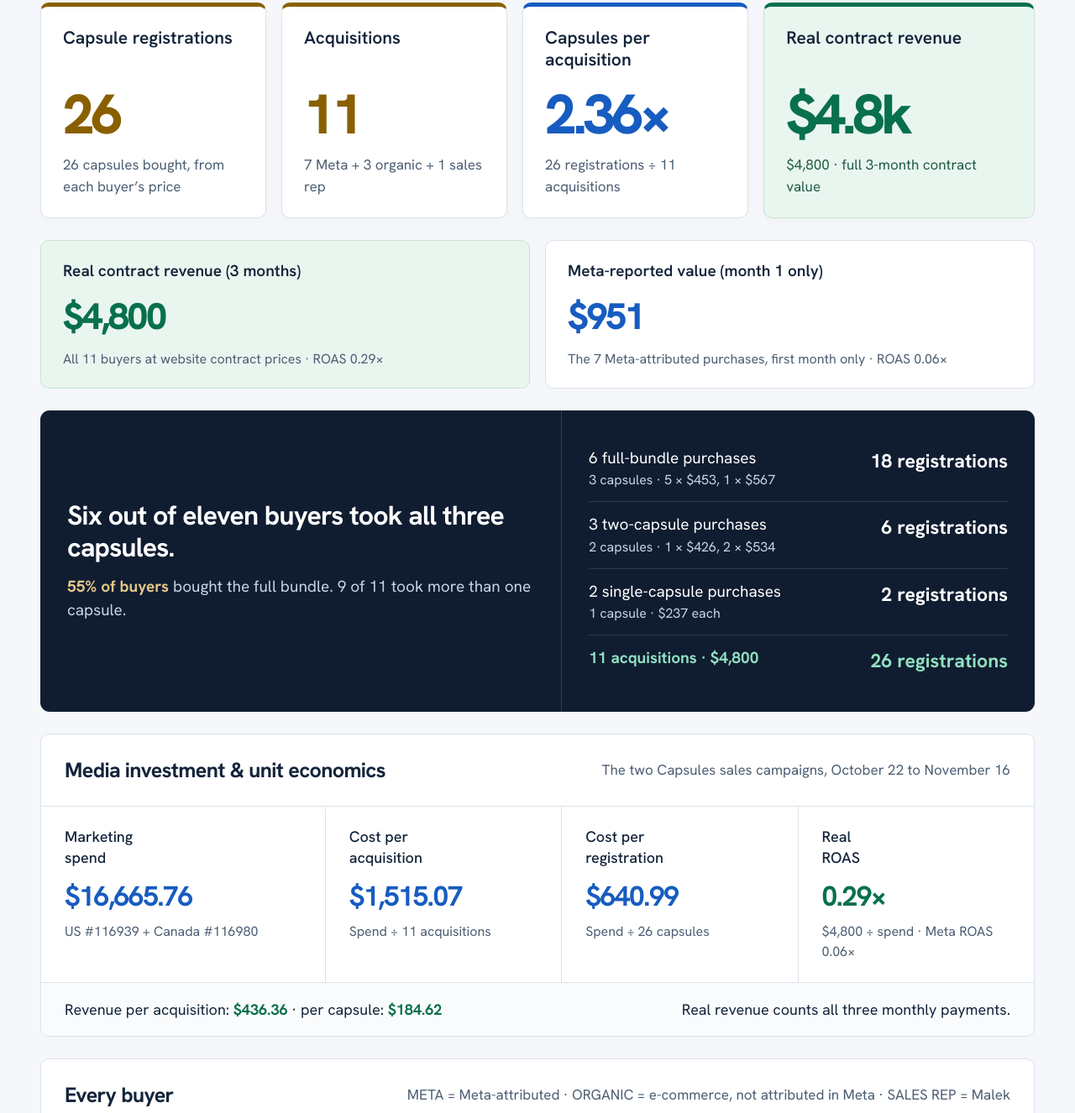
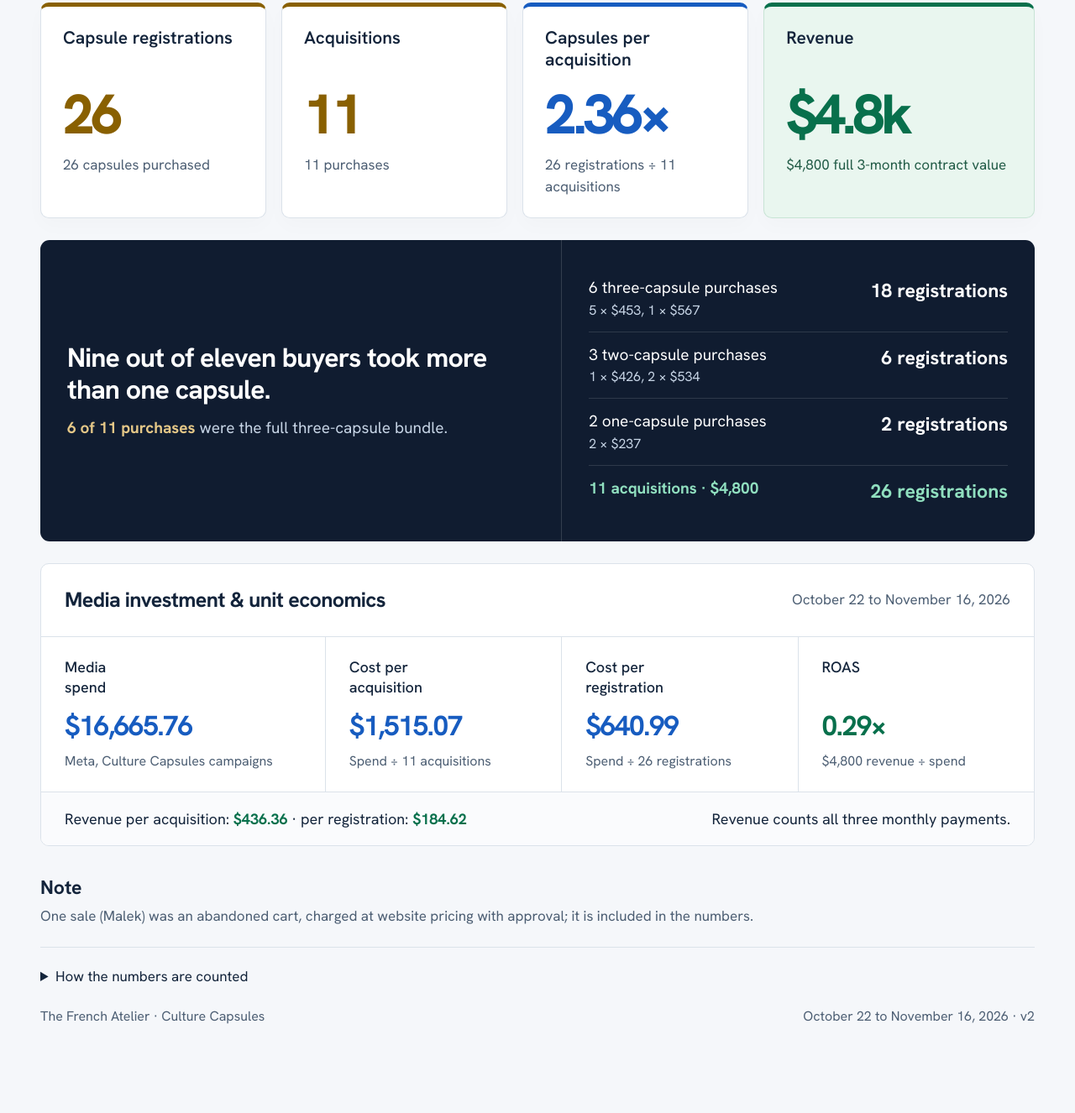
Before and after one commit to gitteromri-ux/french-capsules-week-one, a plain HTML site: page v2/index.html in a window 1280 px wide. Shown: the part 313-1639 px from the top of the page at 84% size. After the commit the page ends 1566 px from the top, so only its background shows below. Drawn offline with Linux system fonts and the light colour scheme.

Commit message:
v2: combined CFO view Oct 22-Nov 16: 11 acquisitions, 26 registrations, $4,800 revenue, spend $16,665.76

```diff
--- a/v2/index.html
+++ b/v2/index.html
@@ -38,62 +38,45 @@ footer{padding:22px 0 30px;font-size:16px;color:var(--muted)}summary{cursor:poin
 <body>
 <div class="brandbar"><div class="wrap"><div class="brand">The French Atelier</div><span>Culture Capsules</span></div></div>
 <main class="wrap">
- <header><div><h1>French Capsules.<br>Pilot results.</h1><p>Paid acquisition pilot · updated v2 · <a href="../">Week 1 version</a></p></div><div class="period"><strong>October 22 to November 16</strong><span>2026 · Israel time · USD</span></div></header>
+  <header><div><h1>French Capsules.<br>Pilot results.</h1><p>Paid acquisition pilot · updated v2 · <a href="../">Week 1 version</a></p></div><div class="period"><strong>October 22 to November 16</strong><span>2026 · Israel time · USD</span></div></header>
 <section class="results" aria-label="Core results">
- <article class="result volume"><h2>Capsule registrations</h2><div class="number">26</div><p>26 capsules bought, from each buyer’s price</p></article>
- <article class="result volume"><h2>Acquisitions</h2><div class="number">11</div><p>7 Meta + 3 organic + 1 sales rep</p></article>
+ <article class="result volume"><h2>Capsule registrations</h2><div class="number">26</div><p>26 capsules purchased</p></article>
+ <article class="result volume"><h2>Acquisitions</h2><div class="number">11</div><p>11 purchases</p></article>
  <article class="result ratio"><h2>Capsules per acquisition</h2><div class="number">2.36×</div><p>26 registrations ÷ 11 acquisitions</p></article>
- <article class="result value"><h2>Real contract revenue</h2><div class="number">$4.8k</div><p>$4,800 · full 3-month contract value</p></article>
-</section>
-<section class="vs" aria-label="Revenue comparison">
- <article class="real"><h3>Real contract revenue (3 months)</h3><div class="big">$4,800</div><p>All 11 buyers at website contract prices · ROAS 0.29×</p></article>
- <article class="metav"><h3>Meta-reported value (month 1 only)</h3><div class="big">$951</div><p>The 7 Meta-attributed purchases, first month only · ROAS 0.06×</p></article>
+ <article class="result value"><h2>Revenue</h2><div class="number">$4.8k</div><p>$4,800 full 3-month contract value</p></article>
 </section>
 <section class="bundle">
- <div class="bundle-copy"><h2>Six out of eleven buyers took all three capsules.</h2><p><strong>55% of buyers</strong> bought the full bundle. 9 of 11 took more than one capsule.</p></div>
+ <div class="bundle-copy"><h2>Nine out of eleven buyers took more than one capsule.</h2><p><strong>6 of 11 purchases</strong> were the full three-capsule bundle.</p></div>
  <div class="bundle-math">
-  <div class="math-row"><span>6 full-bundle purchases<small>3 capsules · 5 × $453, 1 × $567</small></span><strong>18 registrations</strong></div>
-  <div class="math-row"><span>3 two-capsule purchases<small>2 capsules · 1 × $426, 2 × $534</small></span><strong>6 registrations</strong></div>
-  <div class="math-row"><span>2 single-capsule purchases<small>1 capsule · $237 each</small></span><strong>2 registrations</strong></div>
+  <div class="math-row"><span>6 three-capsule purchases<small>5 × $453, 1 × $567</small></span><strong>18 registrations</strong></div>
+  <div class="math-row"><span>3 two-capsule purchases<small>1 × $426, 2 × $534</small></span><strong>6 registrations</strong></div>
+  <div class="math-row"><span>2 one-capsule purchases<small>2 × $237</small></span><strong>2 registrations</strong></div>
   <div class="math-row total"><span>11 acquisitions · $4,800</span><strong>26 registrations</strong></div>
  </div>
 </section>
 <section class="support">
- <div class="support-head"><h2>Media investment &amp; unit economics</h2><p>The two Capsules sales campaigns, October 22 to November 16</p></div>
+ <div class="support-head"><h2>Media investment &amp; unit economics</h2><p>October 22 to November 16, 2026</p></div>
  <div class="support-grid">
-  <article><h3>Marketing<br>spend</h3><div class="metric-number spend">$16,665.76</div><p>US #116939 + Canada #116980</p></article>
+  <article><h3>Media<br>spend</h3><div class="metric-number spend">$16,665.76</div><p>Meta, Culture Capsules campaigns</p></article>
   <article><h3>Cost per<br>acquisition</h3><div class="metric-number spend">$1,515.07</div><p>Spend ÷ 11 acquisitions</p></article>
-  <article><h3>Cost per<br>registration</h3><div class="metric-number spend">$640.99</div><p>Spend ÷ 26 capsules</p></article>
-  <article><h3>Real<br>ROAS</h3><div class="metric-number value">0.29×</div><p>$4,800 ÷ spend · Meta ROAS 0.06×</p></article>
+  <article><h3>Cost per<br>registration</h3><div class="metric-number spend">$640.99</div><p>Spend ÷ 26 registrations</p></article>
+  <article><h3>ROAS</h3><div class="metric-number value">0.29×</div><p>$4,800 revenue ÷ spend</p></article>
  </div>
- <div class="support-foot"><span>Revenue per acquisition: <strong>$436.36</strong> · per capsule: <strong>$184.62</strong></span><span>Real revenue counts all three monthly payments.</span></div>
+ <div class="support-foot"><span>Revenue per acquisition: <strong>$436.36</strong> · per registration: <strong>$184.62</strong></span><span>Revenue counts all three monthly payments.</span></div>
 </section>
-<section class="buyers" style="margin-top:26px">
- <div class="buyers-head"><h2>Every buyer</h2><p>META = Meta-attributed · ORGANIC = e-commerce, not attributed in Meta · SALES REP = Malek</p></div>
- <div class="buyer"><div class="n">1</div><div class="when"><strong>Oct 24</strong><span><span class="tag meta">META</span>20:00–20:59 · Canada #116980 · Ad #13</span></div><div class="pay">$79/month<small>× 3 · CAPSULE20</small></div><div class="caps">1 capsule</div><div class="cv">$237<small>contract revenue</small></div></div>
- <div class="buyer"><div class="n">2</div><div class="when"><strong>Oct 25</strong><span><span class="tag meta">META</span>21:00–21:59 · US #116939 · Ad #6</span></div><div class="pay">$151/month<small>× 3 · CAPSULE20</small></div><div class="caps">3 capsules (all three)</div><div class="cv">$453<small>contract revenue</small></div></div>
- <div class="buyer"><div class="n">3</div><div class="when"><strong>Oct 30</strong><span><span class="tag meta">META</span>17:00–17:59 · US #116939 · Ad #8</span></div><div class="pay">$151/month<small>× 3 · CAPSULE20</small></div><div class="caps">3 capsules (all three)</div><div class="cv">$453<small>contract revenue</small></div></div>
- <div class="buyer"><div class="n">4</div><div class="when"><strong>Nov 1</strong><span><span class="tag meta">META</span>17:00–17:59 · US #116939 · Ad #6</span></div><div class="pay">$151/month<small>× 3 · CAPSULE20</small></div><div class="caps">3 capsules (all three)</div><div class="cv">$453<small>contract revenue</small></div></div>
- <div class="buyer"><div class="n">5</div><div class="when"><strong>Nov 4</strong><span><span class="tag meta">META</span>23:00–23:59 · US #116939 · Ad #6</span></div><div class="pay">$79/month<small>× 3 · CAPSULE20</small></div><div class="caps">1 capsule</div><div class="cv">$237<small>contract revenue</small></div></div>
- <div class="buyer"><div class="n">6</div><div class="when"><strong>Nov 5</strong><span><span class="tag meta">META</span>05:00–05:59 · US #116939 · Ad #6</span></div><div class="pay">$151/month<small>× 3 · CAPSULE20</small></div><div class="caps">3 capsules (all three)</div><div class="cv">$453<small>contract revenue</small></div></div>
- <div class="buyer"><div class="n">7</div><div class="when"><strong>Nov 15</strong><span><span class="tag meta">META</span>14:00–14:59 · US #116939 · Ad #6</span></div><div class="pay">$189/month<small>× 3 · full price</small></div><div class="caps">3 capsules (all three)</div><div class="cv">$567<small>contract revenue</small></div></div>
- <div class="buyer"><div class="n">8</div><div class="when"><strong>Organic</strong><span><span class="tag bi">ORGANIC</span>E-commerce sale, not attributed in Meta</span></div><div class="pay">$142/month<small>× 3 · CAPSULE20</small></div><div class="caps">2 capsules</div><div class="cv">$426<small>contract revenue</small></div></div>
- <div class="buyer"><div class="n">9</div><div class="when"><strong>Organic</strong><span><span class="tag bi">ORGANIC</span>E-commerce sale, not attributed in Meta</span></div><div class="pay">$178/month<small>× 3 · full price</small></div><div class="caps">2 capsules</div><div class="cv">$534<small>contract revenue</small></div></div>
- <div class="buyer"><div class="n">10</div><div class="when"><strong>Organic</strong><span><span class="tag bi">ORGANIC</span>E-commerce sale, not attributed in Meta</span></div><div class="pay">$178/month<small>× 3 · full price</small></div><div class="caps">2 capsules</div><div class="cv">$534<small>contract revenue</small></div></div>
- <div class="buyer"><div class="n">11</div><div class="when"><strong>Malek A.</strong><span><span class="tag rep">SALES REP</span>Counted as e-commerce (approved)</span></div><div class="pay">$453<small>full contract value in BI</small></div><div class="caps">3 capsules (all three)</div><div class="cv">$453<small>contract revenue</small></div></div>
- <div class="buyer tot"><div class="n">11</div><div class="when"><strong>11 buyers</strong><span>6 took three · 3 took two · 2 took one</span></div><div class="pay">$951<small>Meta value, month 1</small></div><div class="caps">26 capsules</div><div class="cv">$4,800<small>contract revenue</small></div></div>
+<section class="collection">
+ <div><h2>Note</h2><p>One sale (Malek) was an abandoned cart, charged at website pricing with approval; it is included in the numbers.</p></div>
 </section>
 <footer>
  <details><summary>How the numbers are counted</summary>
-  <p><strong>Sales:</strong> the French Atelier Daily Report in Sisense (Cultural Capsule courses): the eCommerce row has 10 acquisitions and $4.35k contract value; Malek’s sale ($453) is counted as e-commerce with approval. 7 of the 10 e-commerce buyers are attributed in Meta, with the date, hour, campaign, ad and month-1 value shown above; the other 3 are organic (in the BI eCommerce row, not attributed in Meta).</p>
-  <p><strong>Capsules (registrations):</strong> the BI counts one registration per order, so it undercounts buyers who take more than one capsule. Capsules are counted from each buyer’s contract value, using the <a href="https://www.frenchatelierlive.com/culture-capsules" target="_blank" rel="noopener noreferrer">website prices</a> (3 monthly payments): 1 capsule $297, 2 capsules $534, 3 capsules $567; with the 20% CAPSULE20 code $237, $426 and $453. The 7 Meta buyers total $2,853. The 3 organic buyers make up the rest of the $4.35k, and $426 + $534 + $534 = $1,494 is the only combination of website prices that fits, so the e-commerce total is $4,347 (BI shows $4.35k). Malek’s $453 is already the full contract value, which is 3 capsules with CAPSULE20.</p>
-  <p><strong>Real revenue vs Meta value:</strong> Meta receives only the first monthly payment, so its $951 covers month 1 of the 7 attributed purchases. Real revenue is the full 3-month contract value of all 11 buyers: $4,800.</p>
-  <p><strong>Spend</strong> is the Meta total for campaigns #116939 and #116980 from October 22 to November 16, 2026, Israel time. ROAS = revenue ÷ spend, media only.</p>
+  <p><strong>Registrations</strong> count capsules, not orders: one purchase can include 1, 2 or 3 capsules. Each purchase is counted from its contract value at the <a href="https://www.frenchatelierlive.com/culture-capsules" target="_blank" rel="noopener noreferrer">website prices</a> (3 monthly payments): 1 capsule $297, 2 capsules $534, 3 capsules $567; with the 20% CAPSULE20 code $237, $426 and $453.</p>
+  <p><strong>Revenue</strong> is the full 3-month contract value of all 11 purchases. <strong>Spend</strong> is Meta media spend for the Culture Capsules campaigns, October 22 to November 16, 2026 (Israel time). ROAS = revenue ÷ spend, media only.</p>
  </details>
  <div class="foot"><span>The French Atelier · Culture Capsules</span><span>October 22 to November 16, 2026 · v2</span></div>
 </footer>
 
 
+
 </main>
 </body>
 </html>
```
